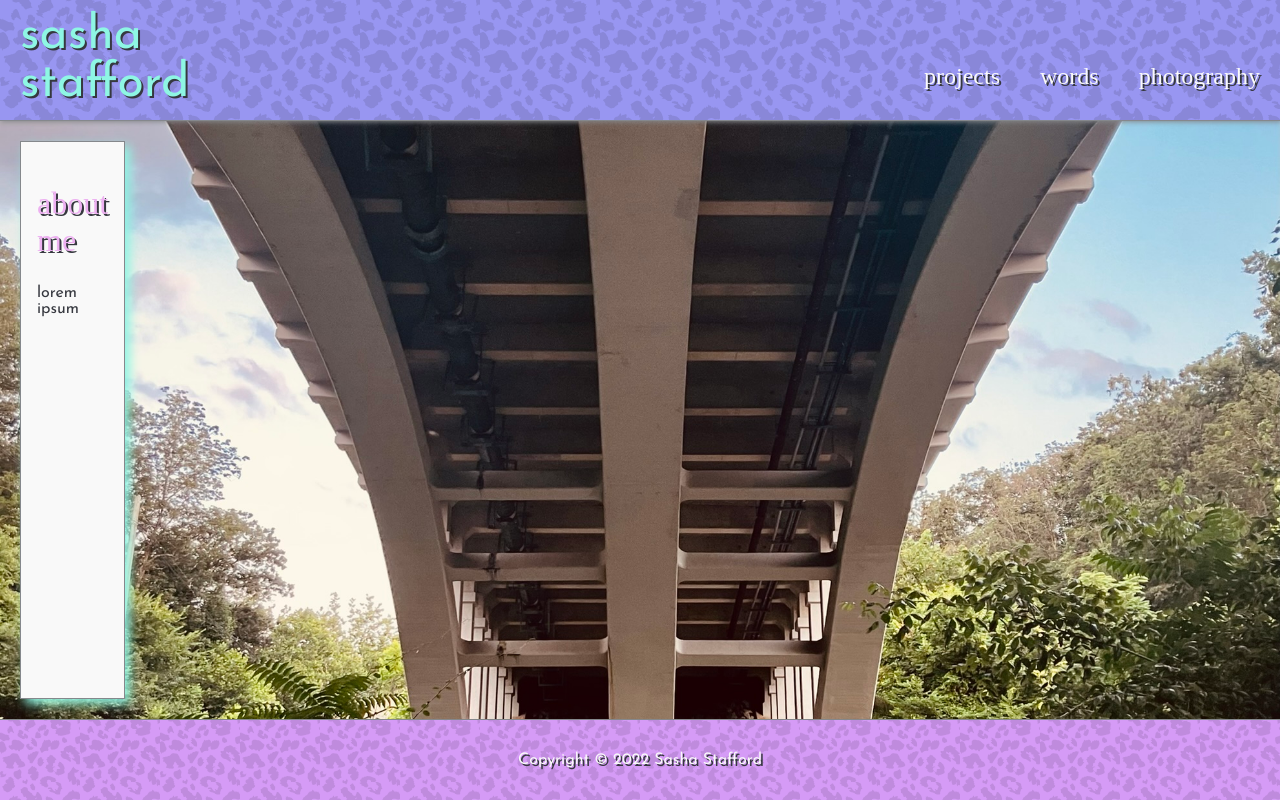
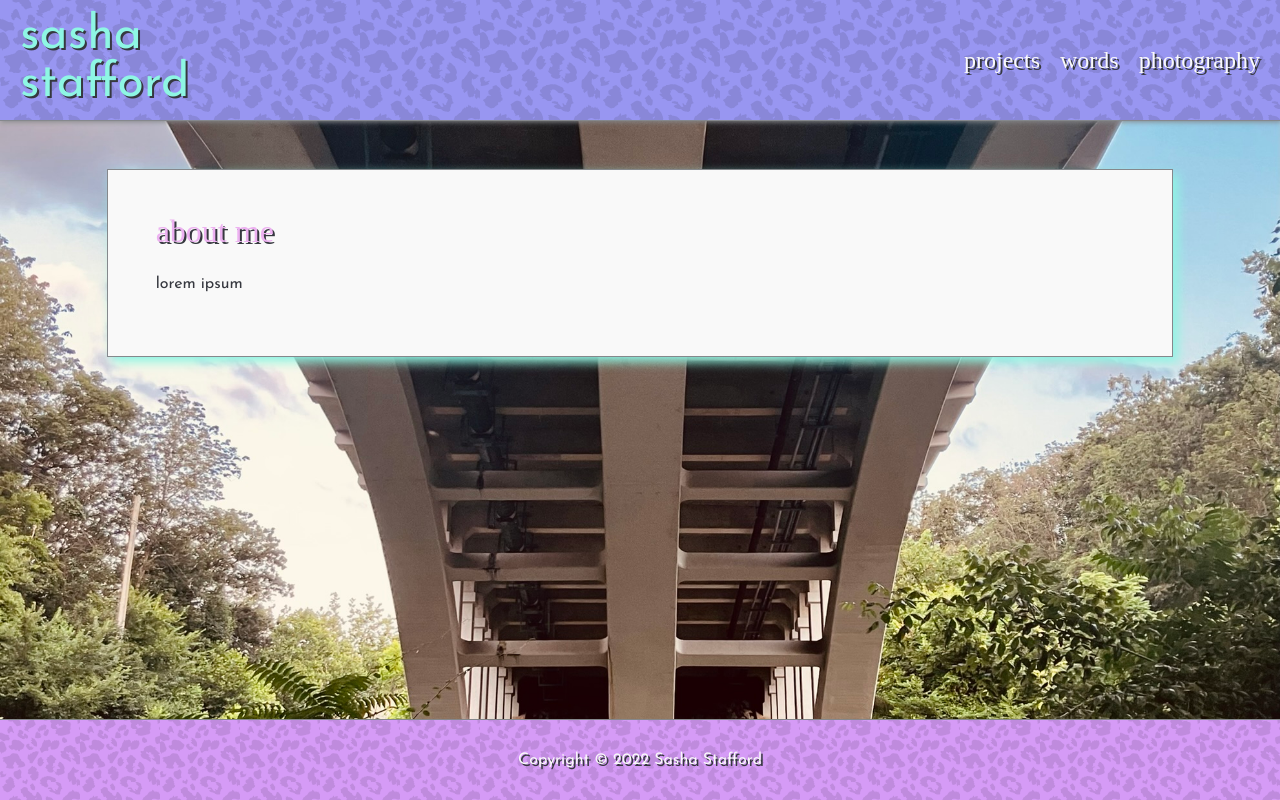
Before and after one commit to sashadarling/sashadarling.github.io, a Next.js app: page / in a window 1280 px wide. Built offline with nearby package versions, Linux system fonts and the light colour scheme; a web font is replaced by a local one.

Commit message:
header styles, container story, form component stub

```diff
--- a/pages/index.tsx
+++ b/pages/index.tsx
@@ -2,8 +2,10 @@ import Container from '../components/Container'
 
 export default function Home() {
   return (
-    <Container title="about me">
-      <p>lorem ipsum</p>
-    </Container>
+    <section>
+      <Container title="about me">
+        <p>lorem ipsum</p>
+      </Container>
+    </section>
   )
 }
--- /dev/null
+++ b/pages/photography.tsx
@@ -0,0 +1,5 @@
+export default function Photography() {
+  return (
+    <></>
+  )
+}
--- a/pages/projects.tsx
+++ b/pages/projects.tsx
@@ -0,0 +1,5 @@
+export default function Projects() {
+  return (
+    <></>
+  )
+}
--- /dev/null
+++ b/pages/words.tsx
@@ -0,0 +1,5 @@
+export default function Words() {
+  return (
+    <></>
+  )
+}
--- a/styles/Container.module.css
+++ b/styles/Container.module.css
@@ -1,6 +1,6 @@
 .article {
     border: 1px solid var(--gray);
-    padding: 1em;
+    padding: 1em 3em 3em 3em;
     color: var(--black);
     background-color: var(--white);
     box-shadow: 5px 5px 10px 0px var(--green);
--- a/styles/Layout.module.css
+++ b/styles/Layout.module.css
@@ -10,7 +10,11 @@
   grid-column: col-start / -1;
   grid-template-columns: repeat(12, 1fr);
   row-gap: 10px;
-  padding: 20px;
+  padding: 3em 0;
+}
+
+.main > section {
+  grid-column: 1 / -1;
 }
 
 .wrapper {
@@ -19,3 +23,9 @@
   display: grid;
   grid-template-rows: auto 1fr auto;
 }
+
+@media (min-width: 768px) {
+  .main > section {
+    grid-column: 2 / 12;
+  }
+}
--- a/styles/Logo.module.css
+++ b/styles/Logo.module.css
@@ -3,7 +3,8 @@
 }
 
 .h1 {
-    display: inline-block;
+    display: flex;
+    align-items: center;
     color: var(--green);
     font-size: 3rem;
     text-shadow: 2px 2px var(--black);
--- a/styles/Menu.module.css
+++ b/styles/Menu.module.css
@@ -23,12 +23,13 @@
 }
 
 .li {
-  color: var(--green);
+  color: var(--pink);
   display: block;
   padding: 30px;
 }
 
 .ul {
+  margin: 0;
   list-style-type: none;
 }
 
@@ -50,9 +51,27 @@
     align-items: center;
     flex-direction: row;
     justify-content: flex-end;
+    margin: 0;
   }
 
   .li {
-    padding: 0px 20px 15px 20px;
+    height: 100%;
+    padding: 0;
+    display: flex;
+    align-items: center;
+    margin: 0 20px 0 0;
+  }
+
+  .li > a {
+    display: flex;
+    height: 100%;
+    align-items: center;
+  }
+
+  .li > a:hover {
+    margin-bottom: 1em;
+    transition: margin-bottom .5s;
+    border-bottom: 2px solid var(--green);
+    box-shadow: 0px 5px 2px -2px var(--gray);
   }
 }
```
Also changed, not shown: components/Form.tsx (added), 1 other file (tests, documents, lock files or other folders).
